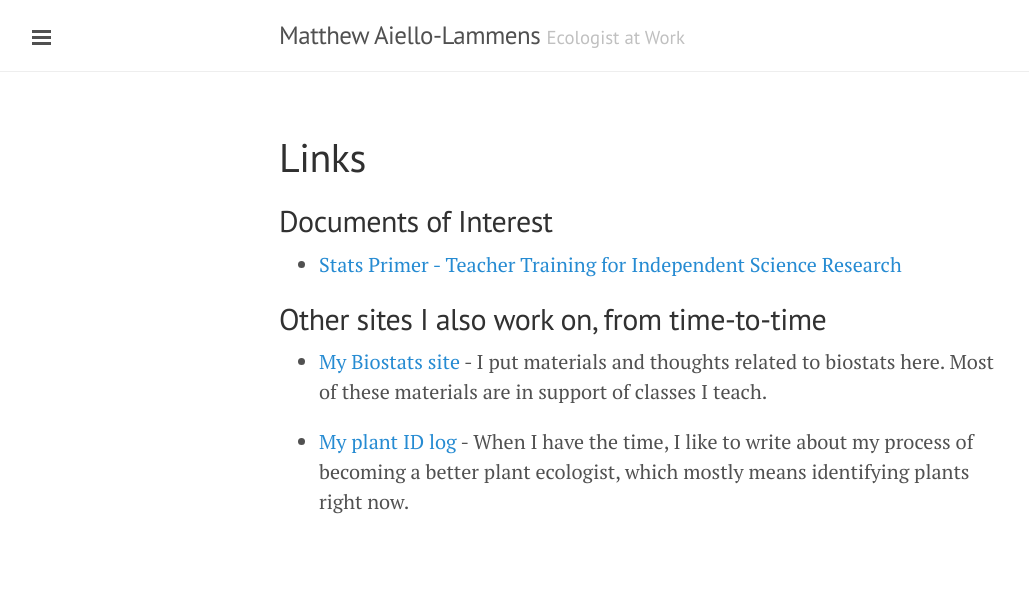
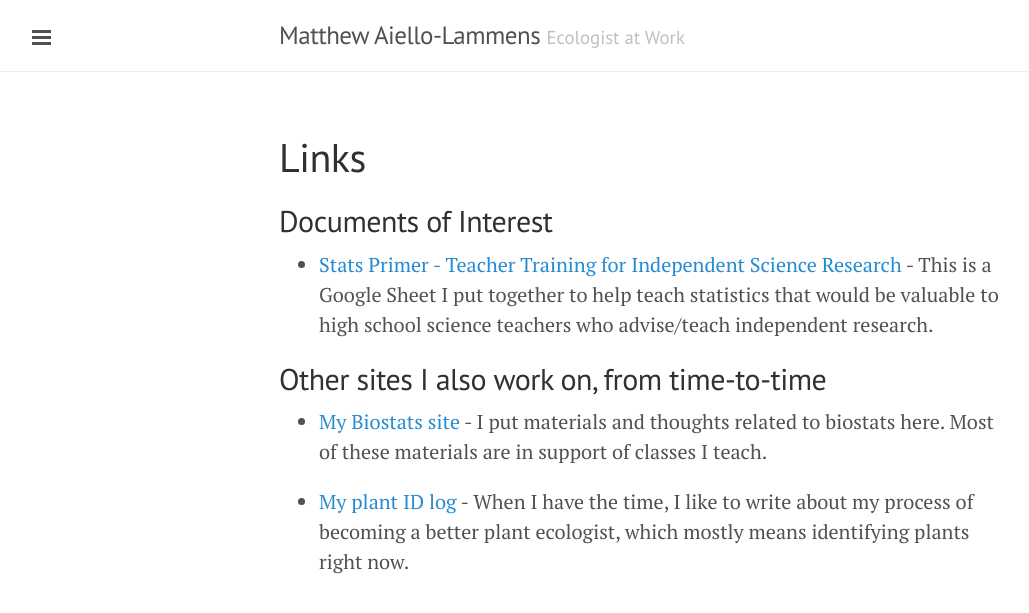
Before and after one commit to mlammens/mlammens.github.io, a Jekyll site: the page built from links.md, in a window 1280 px wide. Shown: the top 613 px of the page, without its empty margins (1-1030 px from the left). Built offline with Jekyll 4.4.1, drawn with Linux system fonts in a browser that asks for light colours.

Commit message:
Added link to stats google sheet

```diff
--- a/links.md
+++ b/links.md
@@ -5,7 +5,7 @@ title: Links
 
 ## Documents of Interest
 
-* [Stats Primer - Teacher Training for Independent Science Research](docs/stats_primer.md)
+* [Stats Primer - Teacher Training for Independent Science Research](https://docs.google.com/spreadsheets/d/1HiyS88EFPNIh9JkLuuchAlxD2-0Mgd60wCT56en497g/edit?usp=sharing) - This is a Google Sheet I put together to help teach statistics that would be valuable to high school science teachers who advise/teach independent research.
 
 ## Other sites I also work on, from time-to-time
 
```
Also changed, not shown: docs/stats_primer.md (deleted, +0 -6 lines).
